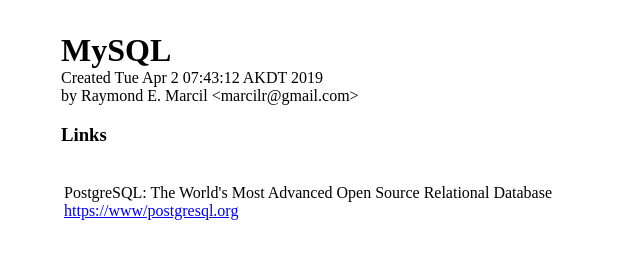
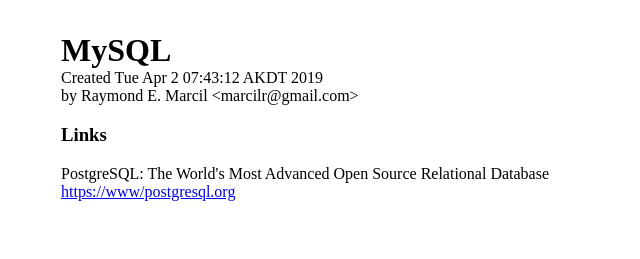
Before and after one commit to marcilr/postgresql, a plain HTML site: page index.html in a window 1280 px wide. Shown: the whole page, without its empty margins (0-640 px from the left). Drawn offline with Linux system fonts and the light colour scheme.

Commit message:
Simplified

```diff
--- a/index.html
+++ b/index.html
@@ -41,18 +41,10 @@
 
 
 <h3>Links</h3>
-<p>
-<table width="85%">
-<tr>
-    <td>
-<p>
+
 PostgreSQL: The World's Most Advanced Open Source Relational Database<br>
 <a href="https://www.postgresql.org">
 https://www/postgresql.org</a>
-</p>
-</tr>
-</table>
-</p>
 
 
 <!-- ============== Indent page table 50px ============= -->
```
